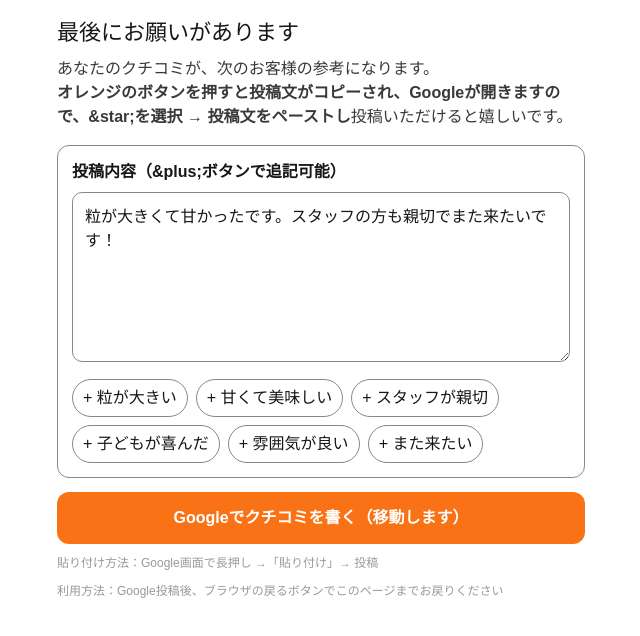
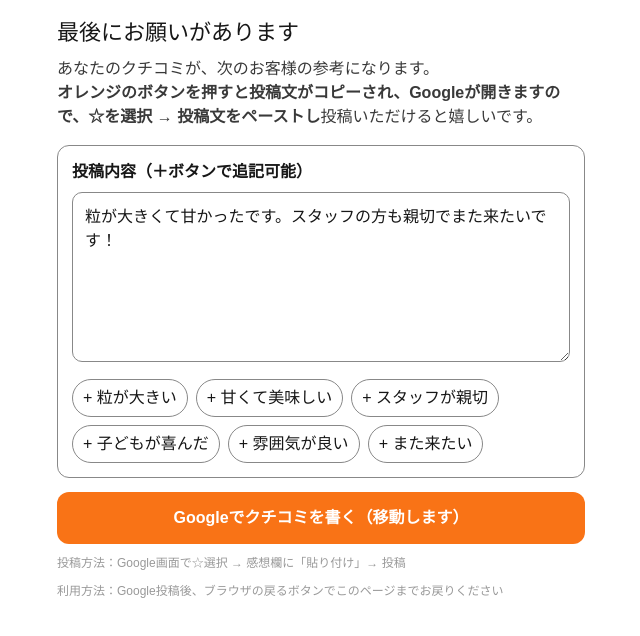
Before and after one commit to chinensk/farm-review-app, a Next.js app: page /q/1/review in a window 1280 px wide. Shown: the top 636 px of the page, without its empty margins (319-959 px from the left). Built offline with nearby package versions, Linux system fonts and the light colour scheme; no server answers.

Commit message:
update:　文言の最適化” git push git add . git commit -m update:　文言の最適化”

```diff
--- a/app/q/[campaignId]/begin/page.tsx
+++ b/app/q/[campaignId]/begin/page.tsx
@@ -159,7 +159,7 @@ export default function BeginPage() {
           style={{ width: "100%", padding: 12, borderRadius: 10, border: "1px solid #ddd" }}
         />
         <div style={{ marginTop: 8, fontSize: 12, color: "#666" }}>
-          ※ ★4〜5の方は、この内容をコピーしてGoogleに投稿できます
+          ※ ★4〜5の方は、上記内容のコピーをGoogleに投稿できます
         </div>
       </div>
 
--- a/app/q/[campaignId]/review/page.tsx
+++ b/app/q/[campaignId]/review/page.tsx
@@ -108,7 +108,7 @@ export default function ReviewPage() {
 
       <p style={{ marginTop: 0, color: "var(--foreground)", opacity: 0.85 }}>
         あなたのクチコミが、次のお客様の参考になります。<br />
-        <b>オレンジのボタンを押すと投稿文がコピーされ、Googleが開きますので、&star;を選択 &rarr; 投稿文をペーストし</b>投稿いただけると嬉しいです。
+        <b>オレンジのボタンを押すと投稿文がコピーされ、Googleが開きますので、☆を選択 → 投稿文をペーストし</b>投稿いただけると嬉しいです。
       </p>
 
       <div
@@ -121,7 +121,7 @@ export default function ReviewPage() {
         }}
       >
         <div style={{ fontWeight: 800, marginBottom: 8, color: "var(--foreground)" }}>
-          投稿内容（&plus;ボタンで追記可能）
+          投稿内容（＋ボタンで追記可能）
         </div>
 
         <textarea
@@ -177,7 +177,7 @@ export default function ReviewPage() {
         </button>
 
         <div style={{ marginTop: 10, fontSize: 12, color: "#999" }}>
-        貼り付け方法：Google画面で長押し →「貼り付け」→ 投稿
+        投稿方法：Google画面で☆選択 → 感想欄に「貼り付け」→ 投稿
       </div>
 
         {couponId && (
@@ -194,7 +194,7 @@ export default function ReviewPage() {
               fontWeight: 800,
             }}
           >
-            クーポンを見る
+            クーポン表示
           </button>
         )}
 
```
